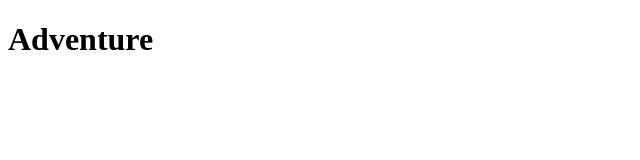
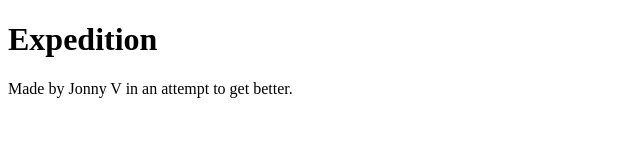
Before and after one commit to jonnyvegas/new-git-project, a plain HTML site: page index.html in a window 1280 px wide. Shown: the whole page, without its empty margins (0-640 px from the left). Drawn offline with Linux system fonts and the light colour scheme.

Commit message:
Fixed HTML index file

```diff
--- a/index.html
+++ b/index.html
@@ -9,8 +9,16 @@
 </head>
 <body>
 	<header>
-    	<h1>Adventure</h1>
+    	<h1>Expedition</h1>
 	</header>
+	<div class="container>
+		<main>
+
+		</main>
+	</div>
+	<footer>
+		Made by Jonny V in an attempt to get better.
+	</footer>
     <script src="js/app.js"></script>
 </body>
 </html>
```
